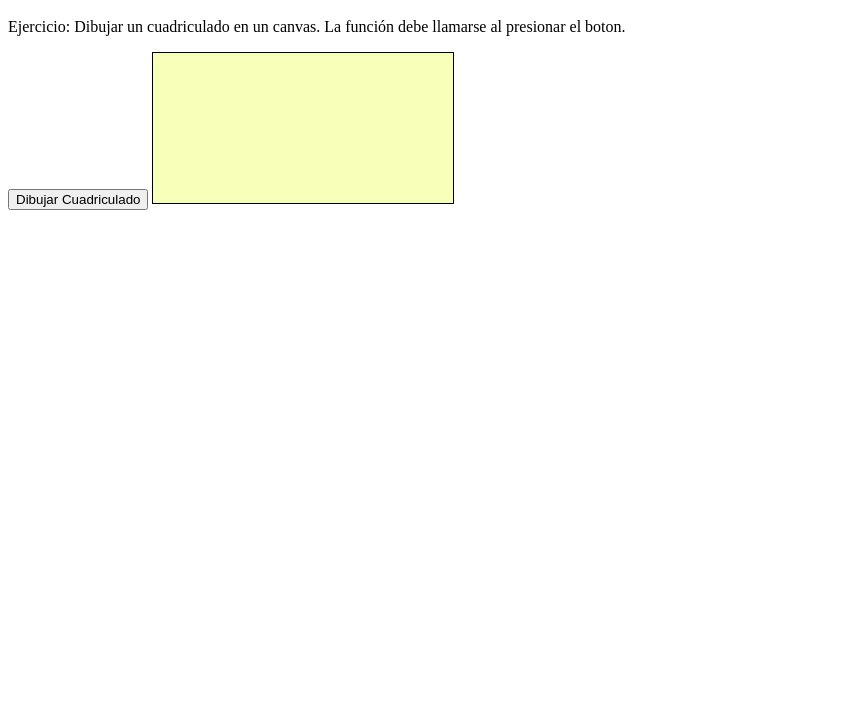
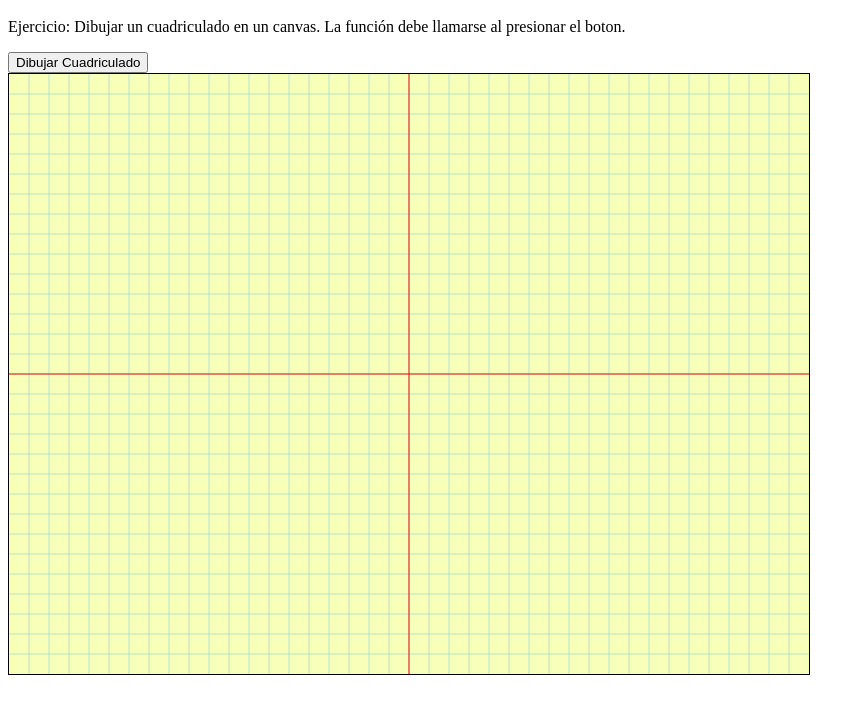
Before and after one commit to UCC-LabCompu2/ejercicios2024-edme88, a plain HTML site: page Ejercicios-JavaScript/canvas_cuadriculado.html in a window 1280 px wide. Both pictures are taken after a click on the button "Dibujar Cuadriculado". Shown: the part 66-780 px from the top of the page, without its empty margins (0-865 px from the left). Drawn offline with Linux system fonts and the light colour scheme; a web font is replaced by a local one.

Commit message:
Se agrego ejercicio de dibujar cuadriculado

```diff
--- a/Ejercicios-JavaScript/canvas_cuadriculado.html
+++ b/Ejercicios-JavaScript/canvas_cuadriculado.html
@@ -5,15 +5,17 @@
     <title>Canvas con Circulo y Cuadrado</title>
     <link href="https://fonts.googleapis.com/css?family=Inknut+Antiqua" rel="stylesheet">
     <link href="miEstilo.css" type="text/css" rel="stylesheet">
+    <script type="text/javascript" src="misFunciones.js"></script>
 </head>
 
 <body>
 <h1>Canvas 2</h1>
 <p>Ejercicio: Dibujar un cuadriculado en un canvas. La función debe llamarse al presionar el boton.</p>
-<button>
+<button type="button" onclick="dibujarCuadriculado()">
     Dibujar Cuadriculado
 </button>
-<canvas id="myCanvas" class="ejer">
+<br>
+<canvas id="myCanvas" class="ejer" width="800px" height="600px">
     Tu navegador no soporta el tag de HTML5 canvas.
 </canvas>
 
--- a/Ejercicios-JavaScript/misFunciones.js
+++ b/Ejercicios-JavaScript/misFunciones.js
@@ -129,3 +129,48 @@ function limpiarCanvas(){
     let canvas = document.getElementById("lienzo");
     canvas.width = canvas.width;
 }
+
+function dibujarCuadriculado(){
+    const canvas = document.getElementById("myCanvas");
+    const ctx = canvas.getContext("2d");
+
+    const anchoMax = canvas.width;
+    const alturaMax = canvas.height;
+    const paso = 20;
+
+    ctx.strokeStyle = "rgba(165,217,200,0.73)";
+    //Dibujo de Lineas Horizontales
+    for(let i = paso; i<alturaMax; ){
+        ctx.beginPath();
+        ctx.moveTo(0, i);
+        ctx.lineTo(anchoMax,i);
+        ctx.stroke();
+        ctx.closePath();
+        i = i+paso;
+    }
+
+    //Dibujo de Lineas Verticales
+    for(let i = paso; i<anchoMax; ){
+        ctx.beginPath();
+        ctx.moveTo(i, 0);
+        ctx.lineTo(i,alturaMax);
+        ctx.stroke();
+        ctx.closePath();
+        i = i+paso;
+    }
+
+    ctx.strokeStyle = "#ef0d0d";
+    //Dibujar Eje X
+    ctx.beginPath();
+    ctx.moveTo(0, alturaMax/2);
+    ctx.lineTo(anchoMax,alturaMax/2);
+    ctx.stroke();
+    ctx.closePath();
+
+    //Dibujar Eje Y
+    ctx.beginPath();
+    ctx.moveTo(anchoMax/2, 0);
+    ctx.lineTo(anchoMax/2,alturaMax);
+    ctx.stroke();
+    ctx.closePath();
+}
```
